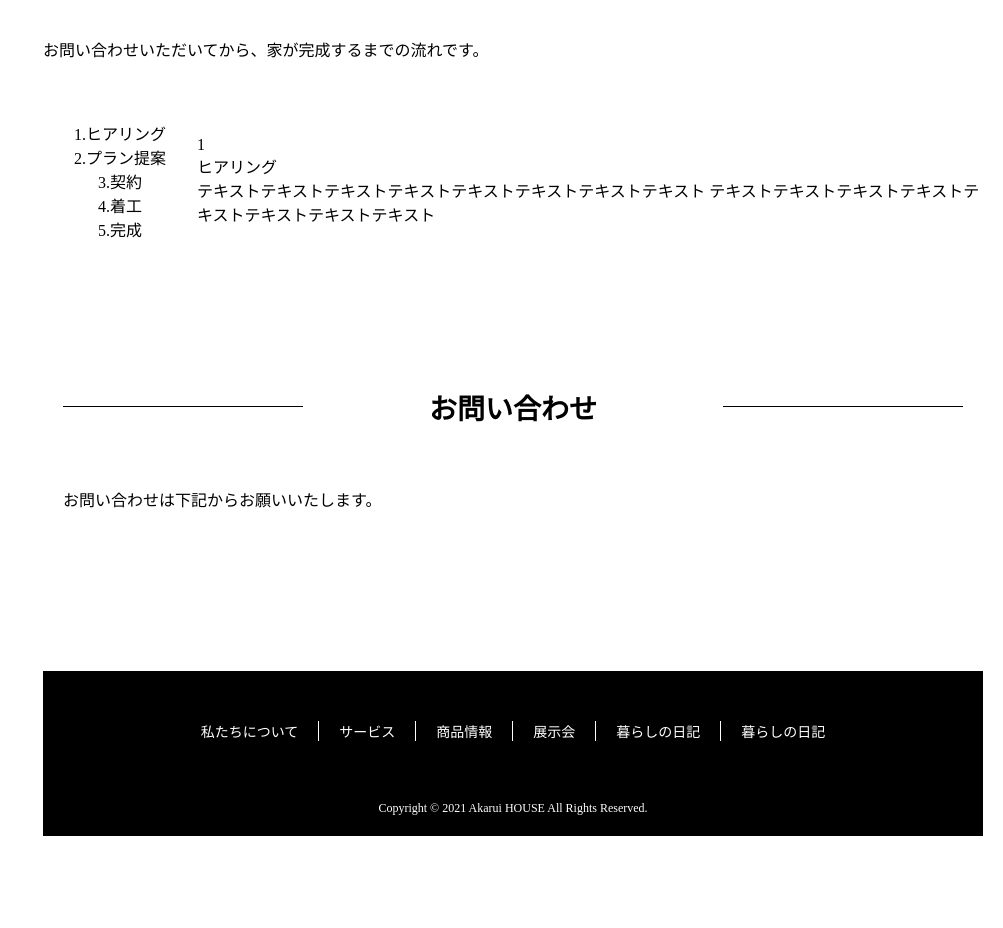
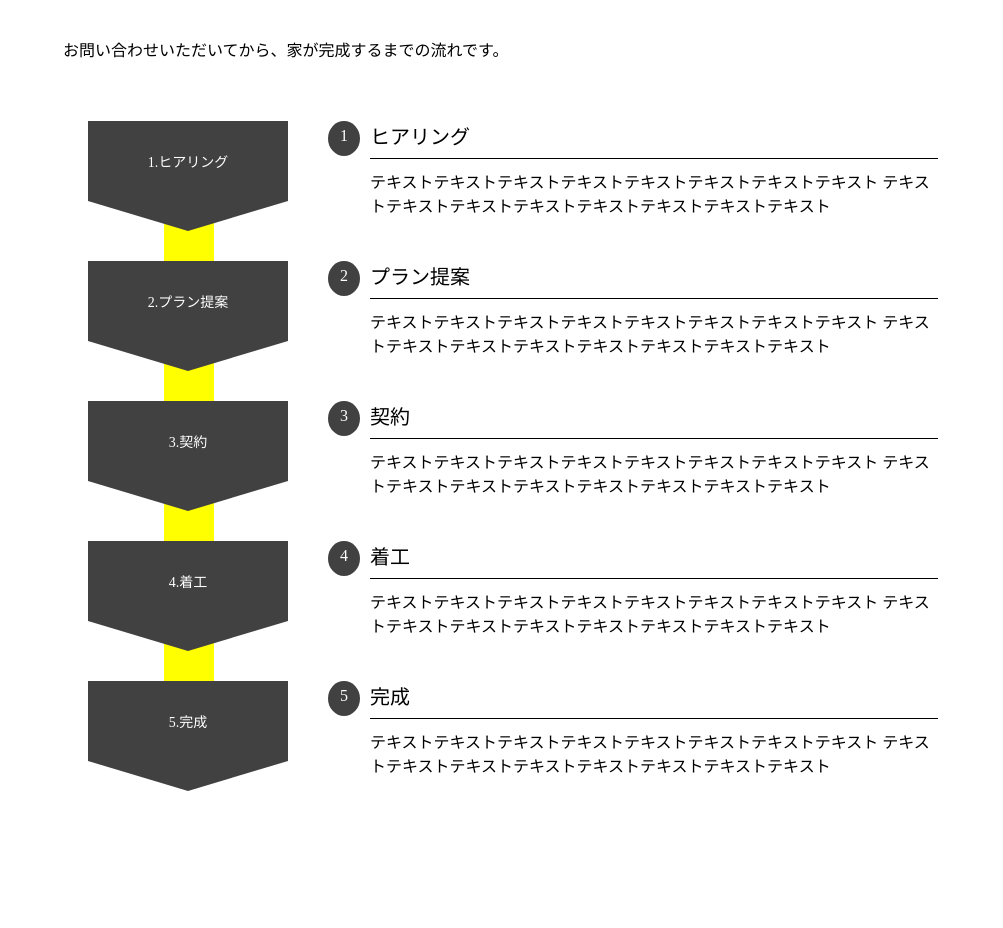
Before and after one commit to meisterguild/000-Markup-1, a React (Create React App) app: page / in a window 1280 px wide. Shown: the part 1860-2788 px from the top of the page, without its empty margins (277-1280 px from the left). Before the commit the page ends 2696 px from the top, so only its background shows below. Built offline with nearby package versions, Linux system fonts and the light colour scheme.

Commit message:
HakataAyumi-#1 PC側レイアウト実装

```diff
--- a/package.json
+++ b/package.json
@@ -35,5 +35,8 @@
       "last 1 firefox version",
       "last 1 safari version"
     ]
+  },
+  "devDependencies": {
+    "react-scroll": "^1.8.8"
   }
 }
--- a/src/corporate/Footer.jsx
+++ b/src/corporate/Footer.jsx
@@ -1,18 +1,22 @@
 import styled from "styled-components";
+import { Link as Scroll } from 'react-scroll';
 
 export const Footer = () => {
   return (
     <StyledFooter>
       <div className="Footer">
         <div className="List">
-          <div>私たちについて</div>
-          <div>サービス</div>
-          <div>商品情報</div>
-          <div>展示会</div>
-          <div>暮らしの日記</div>
-          <div>暮らしの日記</div>
+          <a href="#Home">私たちについて</a>
+          <a href="#Home">サービス</a>
+          <a href="#Home">商品情報</a>
+          <a href="#Home">展示会</a>
+          <a href="#Home">暮らしの日記</a>
+          <a href="#Home">会社概要</a>
         </div>
         <div className="CopyLight">Copyright © 2021 Akarui HOUSE All Rights Reserved.</div>
+        <div className="Top">
+          <Scroll to="Home" smooth={true}></Scroll>
+        </div>
       </div>
     </StyledFooter>
   )
@@ -21,6 +25,7 @@ export default Footer;
 
 const StyledFooter = styled.footer`
   .Footer {
+    position: relative;
     padding: 5rem 0 2rem;
     background-color: BLACK;
     color: WHITE;
@@ -33,10 +38,11 @@ const StyledFooter = styled.footer`
       justify-content: center;
       font-size: 1.4rem;
 
-      div {
+      a {
         &:not(:first-child) {
           padding-left: 2rem;
         }
+
         &:not(:last-child) {
           padding-right: 2rem;
           border-right: 1px solid WHITE;
@@ -48,5 +54,36 @@ const StyledFooter = styled.footer`
       margin-top: 6rem;
       font-size: 1.2rem;
     }
+
+    .Top {
+      position: absolute;
+      right: 2.5rem;
+      bottom: 2.5rem;
+      width: 5rem;
+      height: 5rem;
+      box-sizing: border-box;
+      border: 1px solid WHITE;
+      border-radius: 50%;
+
+      a {
+        position: relative;
+        display: block;
+        transition: .3s;
+        width: 5rem;
+        height: 5rem;
+
+        &:before {
+          content: '';
+          position: absolute;
+          right: 37%;
+          top: 40%;
+          width: 0;
+          height: 0;
+          border-left: 0.7rem solid transparent;
+          border-right: 0.7rem solid transparent;
+          border-bottom: 0.7rem solid WHITE;
+        }
+      }
+    }
   }
 `
--- a/src/corporate/Home.jsx
+++ b/src/corporate/Home.jsx
@@ -7,7 +7,7 @@ import GlobalStyle from 'styles/global/GlobalStyle';
 export const Home = () => {
   return (
     <StyledHome>
-      <body className='home'>
+      <body id="Home" className='Home'>
         <GlobalStyle></GlobalStyle>
         <SideMenu></SideMenu>
         <MainContents></MainContents>
@@ -18,12 +18,12 @@ export const Home = () => {
 export default Home;
 
 const StyledHome = styled.div`
-  .home {
+  .Home {
     margin-top: 4rem;
   }
 
   ${({ theme }) => theme.media.pcAndTab`
-  .home {
+  .Home {
     display: flex;
     justify-content: center;
   `}
--- a/src/corporate/MainContents.jsx
+++ b/src/corporate/MainContents.jsx
@@ -8,8 +8,8 @@ export const MainContents = () => {
   return (
     <StyledMainContents>
       <div className='MainContent'>
-        <video className='video' autoplay src="./assets/video/video.mp4"></video>
-        <div className='main'>
+        <video className='Video' autoplay src="./assets/video/video.mp4"></video>
+        <div className='Main'>
           <ConstructionCase></ConstructionCase>
           <Flow></Flow>
           <Contact></Contact>
@@ -28,11 +28,11 @@ const StyledMainContents = styled.div`
     text-align: center;
     font-size: 2.8rem;
 
-    .video {
+    .Video {
       max-width: 100%;
     }
 
-    .main {
+    .Main {
       margin: 0 auto;
     }
   }
--- a/src/corporate/SideMenu.jsx
+++ b/src/corporate/SideMenu.jsx
@@ -3,23 +3,23 @@ import styled from "styled-components";
 export const SideMenu = () => {
   return (
     <StyledSubMenu>
-      <div className='sideMenu'>
-        <h2 className='title'>
+      <div className='SideMenu'>
+        <h2 className='Title'>
           <img src='./assets/img/favicon.ico' alt="" />
           <p>明るい　HOUSE</p>
         </h2>
-        <ul className='contentsList'>
-          <li>私たちについて</li>
-          <li>サービス</li>
-          <li>商品情報</li>
-          <li>展示会</li>
-          <li>暮らしの日記</li>
-          <li>会社概要</li>
+        <ul className='ContentsList'>
+          <li><a href="#Home">私たちについて</a></li>
+          <li><a href="#Home">サービス</a></li>
+          <li><a href="#Home">商品情報</a></li>
+          <li><a href="#Home">展示会</a></li>
+          <li><a href="#Home">暮らしの日記</a></li>
+          <li><a href="#Home">会社概要</a></li>
         </ul>
-        <ul className='snsList'>
-          <li>Twitter</li>
-          <li>facebook</li>
-          <li>instagram</li>
+        <ul className='SnsList'>
+          <li><a href="#Home">Twitter</a></li>
+          <li><a href="#Home">facebook</a></li>
+          <li><a href="#Home">instagram</a></li>
         </ul>
       </div>
     </StyledSubMenu>
@@ -28,28 +28,28 @@ export const SideMenu = () => {
 export default SideMenu;
 
 const StyledSubMenu = styled.div`
-  .sideMenu {
+  .SideMenu {
     width: 200px;
     margin: 0 5.5rem 0 4.5rem;
 
-    .title {
+    .Title {
       display: flex;
       font-size: 2rem;
       align-items: center;
     }
 
-    .contentsList,
-    .snsList {
+    .ContentsList,
+    .SnsList {
       font-size: 1.4rem;
       li:not(:first-child) {
         margin-top: 1.6rem;
       }
     }
 
-    .contentsList {
+    .ContentsList {
       margin-top: 3.8rem;
     }
-    .snsList {
+    .SnsList {
       margin-top: 7.6rem;
     }
 `
--- a/src/section/Contact.jsx
+++ b/src/section/Contact.jsx
@@ -6,6 +6,20 @@ export const Contact = () => {
       <div className="Contact">
         <h1>お問い合わせ</h1>
         <div className="Description">お問い合わせは下記からお願いいたします。</div>
+        <div className="TypeList">
+          <button>
+            <img src="./assets/img/icon-document.png" alt="資料請求" />
+            <p>資料請求</p>
+          </button>
+          <button>
+            <img src="./assets/img/icon-seminar.png" alt="Web説明会" />
+            <p>Web説明会</p>
+          </button>
+          <button>
+            <img src="./assets/img/icon-talk.png" alt="個別相談" />
+            <p>個別相談</p>
+          </button>
+        </div>
       </div>
     </StyledContact>
   )
@@ -46,5 +60,44 @@ const StyledContact = styled.section`
     .Description {
       margin-top: 6rem;
     }
+
+    .TypeList {
+      display: flex;
+      align-items: center;
+      margin-top: 6rem;
+      text-align: center;
+
+      button {
+        position: relative;
+        box-sizing: border-box;
+        min-width: 258px;
+        border: 1px solid BLACK;
+        padding: 5rem 9.2rem;
+
+        &:not(:last-child) {
+          margin-right: 4.3rem;
+        }
+
+        &:hover {
+          cursor: pointer;
+        }
+
+        &:before {
+          position: absolute;
+          right: 0.4rem;
+          bottom: 0.4rem;
+          content: '';
+          width: 0;
+          height: 0;
+          border-left: 2rem solid transparent;
+          border-bottom: 2rem solid #121212;
+        }
+
+        p {
+          font-size: 1.4rem;
+          margin-top: 0.5rem;
+        }
+      }
+    }
   }
 `
--- a/src/section/Flow.jsx
+++ b/src/section/Flow.jsx
@@ -14,12 +14,42 @@ export const Flow = () => {
             <div>4.着工</div>
             <div>5.完成</div>
           </div>
-          <div className="Text">
-            <div>
-              <div>1</div>
-              <div>ヒアリング</div>
+          <div className="SequentialOrderGroup">
+            <div className="SequentialOrder">
+              <div className="Number">1</div>
+              <div className="TextGroup">
+                <div className="Title">ヒアリング</div>
+                <div className="Text">テキストテキストテキストテキストテキストテキストテキストテキスト テキストテキストテキストテキストテキストテキストテキストテキスト</div>
+              </div>
             </div>
-            <div>テキストテキストテキストテキストテキストテキストテキストテキスト テキストテキストテキストテキストテキストテキストテキストテキスト</div>
+            <div className="SequentialOrder">
+              <div className="Number">2</div>
+              <div className="TextGroup">
+                <div className="Title">プラン提案</div>
+                <div className="Text">テキストテキストテキストテキストテキストテキストテキストテキスト テキストテキストテキストテキストテキストテキストテキストテキスト</div>
+              </div>
+            </div>
+            <div className="SequentialOrder">
+              <div className="Number">3</div>
+              <div className="TextGroup">
+                <div className="Title">契約</div>
+                <div className="Text">テキストテキストテキストテキストテキストテキストテキストテキスト テキストテキストテキストテキストテキストテキストテキストテキスト</div>
+              </div>
+            </div>
+            <div className="SequentialOrder">
+              <div className="Number">4</div>
+              <div className="TextGroup">
+                <div className="Title">着工</div>
+                <div className="Text">テキストテキストテキストテキストテキストテキストテキストテキスト テキストテキストテキストテキストテキストテキストテキストテキスト</div>
+              </div>
+            </div>
+            <div className="SequentialOrder">
+              <div className="Number">5</div>
+              <div className="TextGroup">
+                <div className="Title">完成</div>
+                <div className="Text">テキストテキストテキストテキストテキストテキストテキストテキスト テキストテキストテキストテキストテキストテキストテキストテキスト</div>
+              </div>
+            </div>
           </div>
         </div>
       </div>
@@ -30,11 +60,14 @@ export default Flow;
 
 const StyledFlow = styled.section`
   .Flow {
+    max-width: 900px;
+    margin: 0 auto;
     padding: 12rem 0 14.6rem;
     text-align: left;
     font-size: 1.6rem;
 
     h1 {
+      width: 100%;
       display: flex;
       align-items: center;
       margin-bottom: 6rem;
@@ -62,17 +95,87 @@ const StyledFlow = styled.section`
 
     .Flowchart {
       display: flex;
-      align-items: center;
+      align-items: flex-start;
       justify-content: center;
       margin-top: 6rem;
 
       .Chart {
         width: 200px;
         text-align: center;
+        margin-right: 4rem;
+
+        div {
+          position: relative;
+          background-color: #414141;
+          color: WHITE;
+          font-size: 1.4rem;
+          padding: 3rem 5.8rem;
+
+          &:not(:last-child) {
+            margin-bottom: 6rem;
+
+            &:after {
+              content: "";
+              position: absolute;
+              top: 100%;
+              left: 38%;
+              background-color: YELLOW;
+              width: 50px;
+              height: 80%;
+              z-index: -5;
+            }
+          }
+
+          &:before {
+            position: absolute;
+            bottom: -3rem;
+            right: 0;
+            left: 0;
+            width: 0;
+            height: 0;
+            border-left: 10rem solid transparent;
+            border-right: 10rem solid transparent;
+            border-top: 3rem solid #414141;
+            content: '';
+          }
+        }
       }
 
-      .Text {
-        Width; 600px;
+      .SequentialOrderGroup {
+        max-Width: 610px;
+
+        .SequentialOrder {
+          display: flex;
+          align-items: flex-start;
+
+          &:not(:last-child) {
+            margin-bottom: 4.4rem;
+          }
+
+
+          .Number {
+            padding: 0.6rem 1.2rem;
+            background-color: #414141;
+            border-radius: 50%;
+            color: WHITE;
+            text-align: center;
+            width: 35px;
+            height: 35px;
+          }
+
+          .TextGroup {
+            margin-left: 1rem;
+
+            .Title {
+              font-size: 2rem;
+              padding-bottom: 0.8rem;
+              border-bottom: 1px solid BLACK;
+            }
+            .Text {
+              margin-top: 1rem;
+            }
+          }
+        }
       }
     }
   }
--- a/src/styles/global/theme.js
+++ b/src/styles/global/theme.js
@@ -4,6 +4,7 @@ export const theme = {
   COLORS: {
     BLACK: '#000000',
     WHITE: '#FFFFFF',
+    YELLOW: '#FFDD00'
   },
   media,
 }
```
Also changed, not shown: src/section/ConstructionCase.jsx (line endings or trailing spaces), 1 other file (tests, documents, lock files or other folders).
